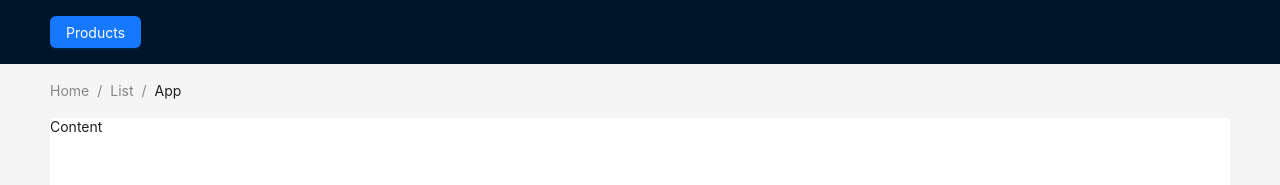
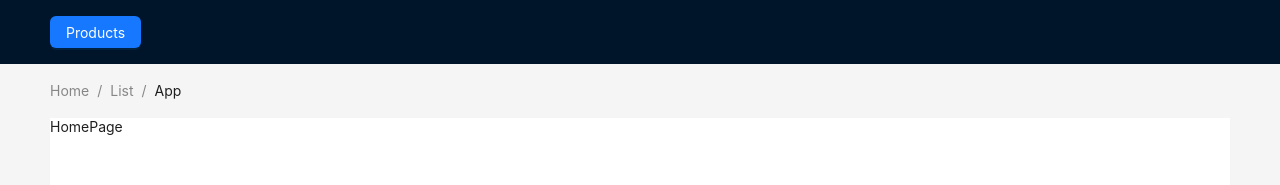
Before and after one commit to Arif6474/practice-nextjs, a Next.js app: page / in a window 1280 px wide. Shown: the top 185 px of the page. Built offline with nearby package versions, Linux system fonts and the light colour scheme.

Commit message:
route wrapper added

```diff
--- /dev/null
+++ b/components/Layouts/RootLayout.js
@@ -0,0 +1,58 @@
+import React from "react";
+import { Breadcrumb, Button, Layout, Menu, theme } from "antd";
+import Link from "next/link";
+const { Header, Content, Footer } = Layout;
+const RootLayout = ({ children }) => {
+  const {
+    token: { colorBgContainer },
+  } = theme.useToken();
+  return (
+    <Layout className="layout">
+      <Header
+        style={{
+          display: "flex",
+          alignItems: "center",
+        }}
+      >
+        <div className="demo-logo" />
+        <Menu theme="dark" mode="horizontal" defaultSelectedKeys={["2"]}>
+          <Button type="primary">
+            <Link href="/products">Products</Link>
+          </Button>
+        </Menu>
+      </Header>
+      <Content
+        style={{
+          padding: "0 50px",
+        }}
+      >
+        <Breadcrumb
+          style={{
+            margin: "16px 0",
+          }}
+        >
+          <Breadcrumb.Item>Home</Breadcrumb.Item>
+          <Breadcrumb.Item>List</Breadcrumb.Item>
+          <Breadcrumb.Item>App</Breadcrumb.Item>
+        </Breadcrumb>
+        <div
+          className="site-layout-content"
+          style={{
+            background: colorBgContainer,
+            minHeight: "100vh",
+          }}
+        >
+          {children}
+        </div>
+      </Content>
+      <Footer
+        style={{
+          textAlign: "center",
+        }}
+      >
+        Ant Design ©2023 Created by Ant UED
+      </Footer>
+    </Layout>
+  );
+};
+export default RootLayout;
--- a/src/pages/404.js
+++ b/src/pages/404.js
@@ -1,3 +1,5 @@
+/* eslint-disable jsx-a11y/alt-text */
+/* eslint-disable @next/next/no-img-element */
 import { useRouter } from "next/router";
 import React from "react";
 
--- a/src/pages/_app.js
+++ b/src/pages/_app.js
@@ -1,5 +1,8 @@
 import '@/styles/globals.css'
 
-export default function App({ Component, pageProps }) {
-  return <Component {...pageProps} />
+export default function MyApp({ Component, pageProps }) {
+  // Use the layout defined at the page level, if available
+  const getLayout = Component.getLayout || ((page) => page)
+
+  return getLayout(<Component {...pageProps} />)
 }
--- a/src/pages/index.js
+++ b/src/pages/index.js
@@ -1,58 +1,18 @@
-import React from "react";
-import { Breadcrumb, Button, Layout, Menu, theme } from "antd";
-import Link from "next/link";
-const { Header, Content, Footer } = Layout;
-const HomePage = () => {
-  const {
-    token: { colorBgContainer },
-  } = theme.useToken();
+import React from 'react'
+import RootLayout from '../../components/Layouts/RootLayout'
+
+function HomePage() {
   return (
-    <Layout className="layout">
-      <Header
-        style={{
-          display: "flex",
-          alignItems: "center",
-        }}
-      >
-        <div className="demo-logo" />
-        <Menu theme="dark" mode="horizontal" defaultSelectedKeys={["2"]}>
-          <Button type="primary">
-            <Link href='/products'>Products</Link>
-          </Button>
-        </Menu>
-      </Header>
-      <Content
-        style={{
-          padding: "0 50px",
-        }}
-      >
-        <Breadcrumb
-          style={{
-            margin: "16px 0",
-          }}
-        >
-          <Breadcrumb.Item>Home</Breadcrumb.Item>
-          <Breadcrumb.Item>List</Breadcrumb.Item>
-          <Breadcrumb.Item>App</Breadcrumb.Item>
-        </Breadcrumb>
-        <div
-          className="site-layout-content"
-          style={{
-            background: colorBgContainer,
-            minHeight: "100vh",
-          }}
-        >
-          Content
-        </div>
-      </Content>
-      <Footer
-        style={{
-          textAlign: "center",
-        }}
-      >
-        Ant Design ©2023 Created by Ant UED
-      </Footer>
-    </Layout>
-  );
-};
-export default HomePage;
+    <div>HomePage</div>
+  )
+}
+
+export default HomePage
+
+HomePage.getLayout = function getLayout(page) {
+  return (
+    <RootLayout>
+      {page}
+    </RootLayout>
+  )
+}
```
Also changed, not shown: src/pages/about.js (+9 -0 lines), src/pages/admin.js (added, +8 -0 lines).
